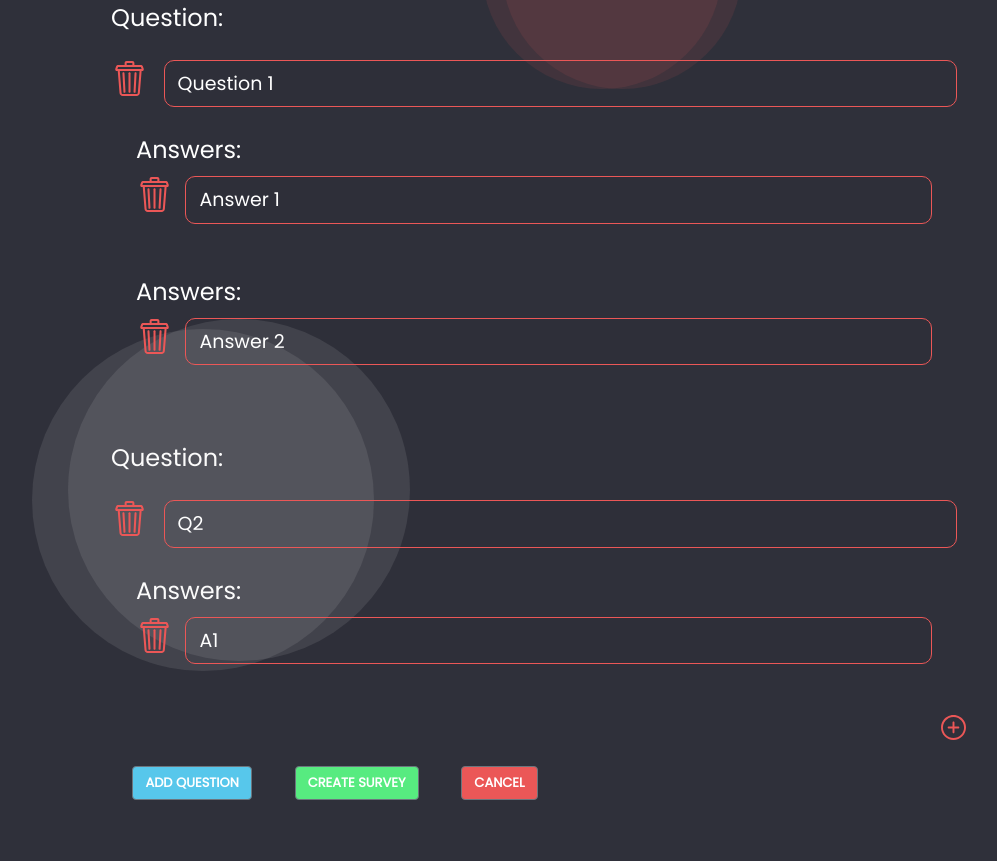
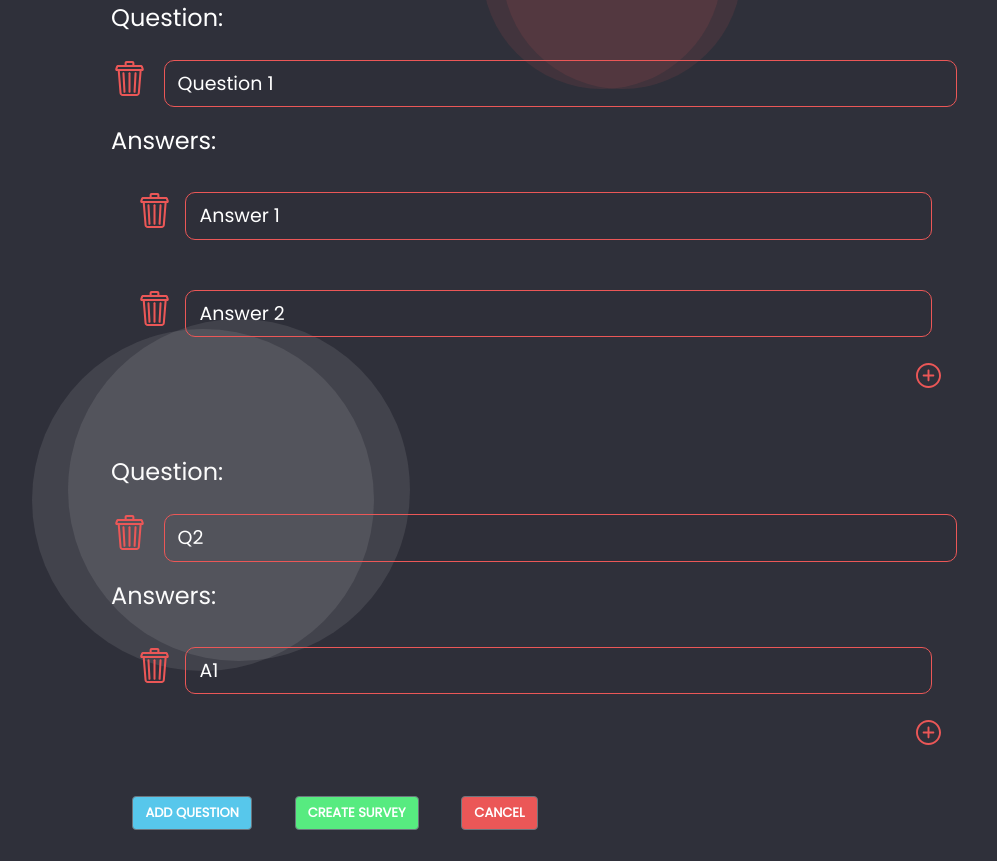
Before and after one commit to LizGlazar/SurveyApp, a React (Create React App) app in the folder frontend/survey-app/: page /coordinators-create-survey-page in a window 1280 px wide. Shown: the part 297-1158 px from the top of the page, without its empty margins (106-1103 px from the left). Built offline with nearby package versions, Linux system fonts and the light colour scheme.

Commit message:
Implementing Create Survey Page - continued

```diff
--- a/frontend/survey-app/src/Assets/css/surveyapp.css
+++ b/frontend/survey-app/src/Assets/css/surveyapp.css
@@ -541,6 +541,7 @@ xxxxxxxxxxxxxxxxxxxxxxxxxxxxxxxxxxxxxxxxxxxxxxxxxxxxxxxxxxxxxxxxxxxxxxxxxxxxxxxx
           text-align: center;*/
 
           color: #FFFFFF;
+          z-index: 1;
         }
 
         #button-create-survey{
--- a/frontend/survey-app/src/components/pages/CoordinatorsCreateSurveyPage.js
+++ b/frontend/survey-app/src/components/pages/CoordinatorsCreateSurveyPage.js
@@ -21,15 +21,19 @@ class CoordinatorsCreateSurveyPage extends React.Component {
   };
 
   removeAnswer(questionIndex, answerIndex) {
+    if (this.state.survey.questions[questionIndex].answers.length > 1) {
       let newState = Object.assign({}, this.state);
       newState.survey.questions[questionIndex].answers.splice(answerIndex,1);
       this.setState(newState);
     }
+  }
 
   removeQuestion(questionIndex) {
+    if (this.state.survey.questions.length > 1) {
       let newState = Object.assign({}, this.state);
       newState.survey.questions.splice(questionIndex,1);
       this.setState(newState);
+    }
   }
 
   addQuestion() {
@@ -42,6 +46,13 @@ class CoordinatorsCreateSurveyPage extends React.Component {
     this.setState(newState);
   }
 
+  addAnswer(questionIndex) {
+    let newState = Object.assign({}, this.state);
+    let newAnswer = "";
+    newState.survey.questions[questionIndex].answers.push(newAnswer);
+    this.setState(newState);
+
+  }
 
   render(){
   return (
@@ -67,9 +78,10 @@ class CoordinatorsCreateSurveyPage extends React.Component {
                       value={item.questionText}
                     />
                   </div>
+                  <p></p> {/*maybe this can be improved*/}
+                  <label>Answers:</label>
                   {item.answers.map((answer, answerIndex) => (
                     <div className="input-group-create-survey-page">
-                      <label>Answers:</label>
                       <div className="button-trash-can-input-line">
                         <Button className="button-trash-can-delete-question" color="none" variant="btn btn-success" onClick={() => this.removeAnswer(questionIndex, answerIndex)}></Button>
                         <input
@@ -81,12 +93,12 @@ class CoordinatorsCreateSurveyPage extends React.Component {
                     </div>
                   )
                   )}
+                  <div id="plus-button-line">
+                    <Button id="button-plus" color="none" onClick={() => this.addAnswer(questionIndex)}></Button>
+                  </div>
                 </div>
               ))
               }
-              <div id="plus-button-line">
-                <Button id="button-plus" color="none" onClick={() => history.push('/signup')}></Button>
-              </div>
               <div id="button-area-line">
                 <Button id="button-add-question" variant="btn btn-success" onClick={() => this.addQuestion()}>ADD QUESTION</Button>
                 <Button id="button-create-survey" variant="btn btn-success" onClick={() => history.push('/signup')}>CREATE SURVEY</Button>
```
Lines whose indentation alone changed are shown as unchanged.
